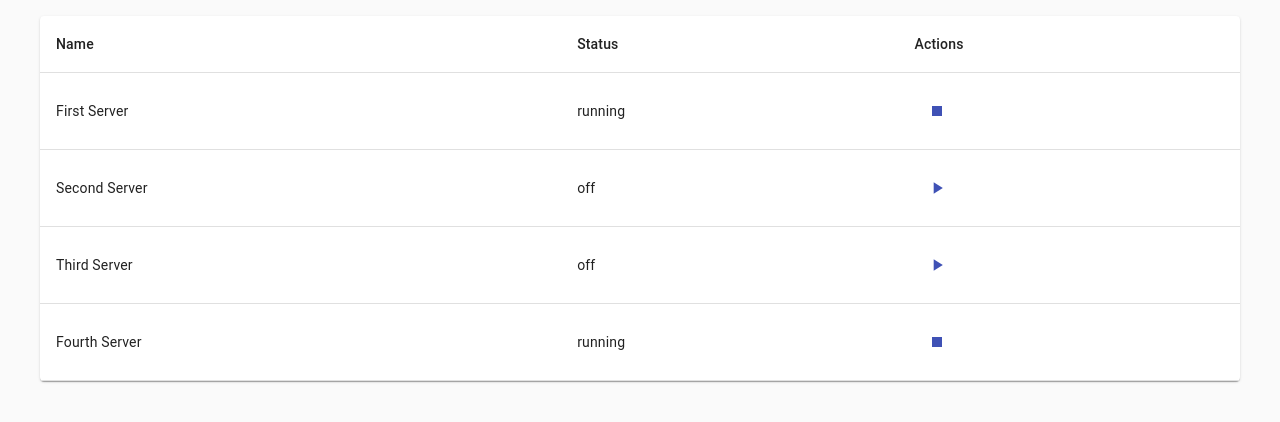
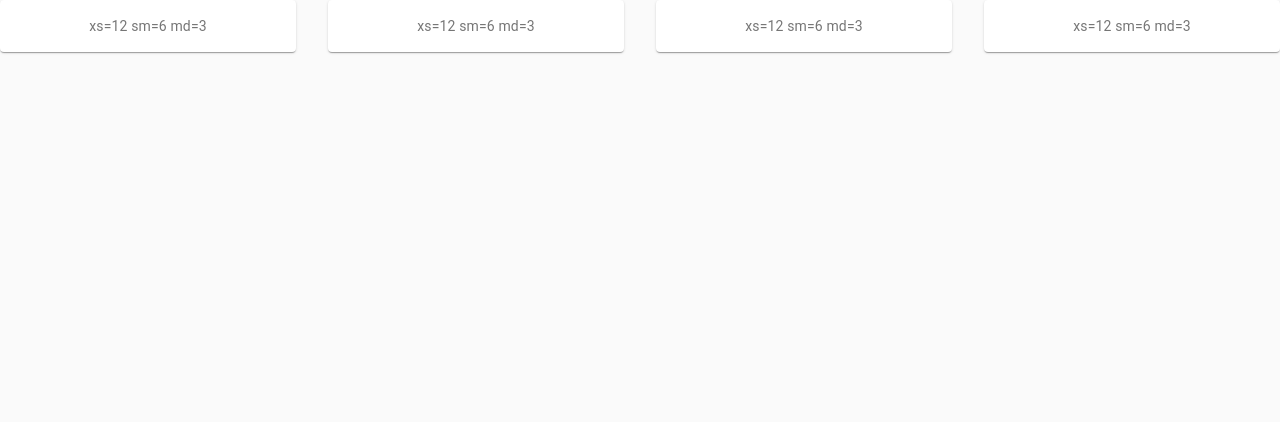
Before and after one commit to eliseuvideira/react-material-ui-cookbook, a React app: page / in a window 1280 px wide. Shown: the top 422 px of the page. Built offline with nearby package versions, Linux system fonts and the light colour scheme.

Commit message:
after merge, returning to master

```diff
--- a/src/components/Page.tsx
+++ b/src/components/Page.tsx
@@ -1,130 +1,75 @@
-/* eslint-disable react/prop-types */
-import React, { useState } from 'react';
+import React, { useState, PropsWithChildren } from 'react';
 import { makeStyles } from '@material-ui/core/styles';
-import {
-  CssBaseline,
-  Grid,
-  Paper,
-  Table,
-  TableHead,
-  TableBody,
-  Container,
-  TableCell,
-  TableRow,
-  IconButton,
-} from '@material-ui/core';
-import PlayArrowIcon from '@material-ui/icons/PlayArrow';
-import StopIcon from '@material-ui/icons/Stop';
+import Grid from '@material-ui/core/Grid';
+import Paper, { PaperProps } from '@material-ui/core/Paper';
+import PropTypes from 'prop-types';
+import { CssBaseline } from '@material-ui/core';
 
 const useStyles = makeStyles((theme) => ({
   root: {
     flexGrow: 1,
   },
   paper: {
-    margin: theme.spacing(2),
+    padding: theme.spacing(2),
     textAlign: 'center',
-  },
-  card: {
-    margin: theme.spacing(2),
-    maxWidth: 300,
+    color: theme.palette.text.secondary,
   },
 }));
 
-const StartButton: React.FC<{
-  onClick: (...args: any) => any;
-}> = ({ onClick }) => (
-  <IconButton onClick={onClick} color="primary">
-    <PlayArrowIcon fontSize="small" />
-  </IconButton>
-);
+const HighlightPaper: React.FC<PropsWithChildren<PaperProps>> = ({
+  children,
+  elevation: propsElevation,
+  ...props
+}) => {
+  const [elevation, setElevation] = useState(propsElevation);
+  return (
+    <Paper
+      {...props}
+      elevation={elevation}
+      onMouseEnter={() => setElevation(5)}
+      onMouseLeave={() => setElevation(1)}
+    >
+      {children}
+    </Paper>
+  );
+};
 
-const StopButton: React.FC<{
-  onClick: (...args: any) => any;
-}> = ({ onClick }) => (
-  <IconButton onClick={onClick} color="primary">
-    <StopIcon fontSize="small" />
-  </IconButton>
-);
+HighlightPaper.defaultProps = {
+  elevation: 1,
+};
+
+HighlightPaper.propTypes = {
+  children: PropTypes.any.isRequired,
+  elevation: PropTypes.number,
+};
 
 const Page = () => {
   const classes = useStyles();
-  const [rows, setRows] = useState<
-    {
-      id: number;
-      name: string;
-      status: 'running' | 'off';
-    }[]
-  >([
-    {
-      id: 1,
-      name: 'First Server',
-      status: 'running',
-    },
-    {
-      id: 2,
-      name: 'Second Server',
-      status: 'off',
-    },
-    {
-      id: 3,
-      name: 'Third Server',
-      status: 'off',
-    },
-    {
-      id: 4,
-      name: 'Fourth Server',
-      status: 'running',
-    },
-  ]);
-
-  const toggleStatus = (id: number) => () => {
-    const newRows = [...rows];
-    const index = rows.findIndex((row) => row.id === id);
-    const row = rows[index];
-    newRows[index] = {
-      ...row,
-      status: row.status === 'running' ? 'off' : 'running',
-    };
-    setRows(newRows);
-  };
-
   return (
     <div className={classes.root}>
       <CssBaseline />
-      <Container maxWidth="lg">
-        <Grid container spacing={4}>
-          <Grid item xs={12}>
-            <Paper className={classes.paper}>
-              <Table>
-                <TableHead>
-                  <TableRow>
-                    <TableCell>Name</TableCell>
-                    <TableCell>Status</TableCell>
-                    <TableCell>Actions</TableCell>
-                  </TableRow>
-                </TableHead>
-                <TableBody>
-                  {rows.map((row) => (
-                    <TableRow key={row.id}>
-                      <TableCell component="th" scope="row">
-                        {row.name}
-                      </TableCell>
-                      <TableCell>{row.status}</TableCell>
-                      <TableCell>
-                        {row.status === 'off' ? (
-                          <StartButton onClick={toggleStatus(row.id)} />
-                        ) : (
-                          <StopButton onClick={toggleStatus(row.id)} />
-                        )}
-                      </TableCell>
-                    </TableRow>
-                  ))}
-                </TableBody>
-              </Table>
-            </Paper>
-          </Grid>
+      <Grid container spacing={4}>
+        <Grid item xs={12} sm={6} md={3}>
+          <HighlightPaper className={classes.paper}>
+            xs=12 sm=6 md=3
+          </HighlightPaper>
         </Grid>
-      </Container>
+        <Grid item xs={12} sm={6} md={3}>
+          <HighlightPaper className={classes.paper}>
+            xs=12 sm=6 md=3
+          </HighlightPaper>
+        </Grid>
+        <Grid item xs={12} sm={6} md={3}>
+          <HighlightPaper className={classes.paper}>
+            xs=12 sm=6 md=3
+          </HighlightPaper>
+        </Grid>
+        <Grid item xs={12} sm={6} md={3}>
+          <HighlightPaper className={classes.paper}>
+            xs=12 sm=6 md=3
+          </HighlightPaper>
+        </Grid>
+      </Grid>
     </div>
   );
 };
--- /dev/null
+++ b/src/utils/constants.ts
@@ -0,0 +1,2 @@
+export const DRAWER_WIDTH = 240;
+export const APP_NAME = process.env.APP_NAME;
```
